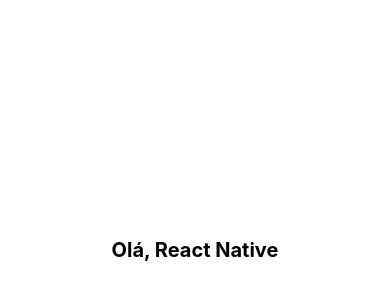
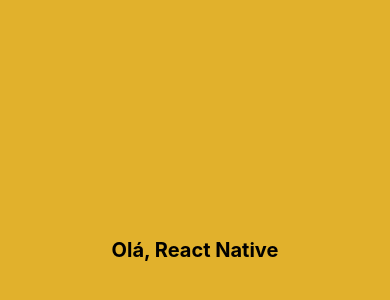
Before and after one commit to WenerRodrigo/app_reservou, a React Native app: screen / in a window 390 px wide. Shown: the part 172-472 px from the top of the page. Built offline with nearby package versions, Linux system fonts and the light colour scheme.

Commit message:
criado tipagem para usar o tema global

```diff
--- a/src/screens/Home/styles.ts
+++ b/src/screens/Home/styles.ts
@@ -4,6 +4,7 @@
     flex: 1;
     justify-content: center;
     align-items: center;
+    background-color: ${({ theme }) => theme.colors.yellow};
 `;
 
 export const Title = styled.Text`
```
Also changed, not shown: src/@types/styled.d.ts (added, +8 -0 lines).
